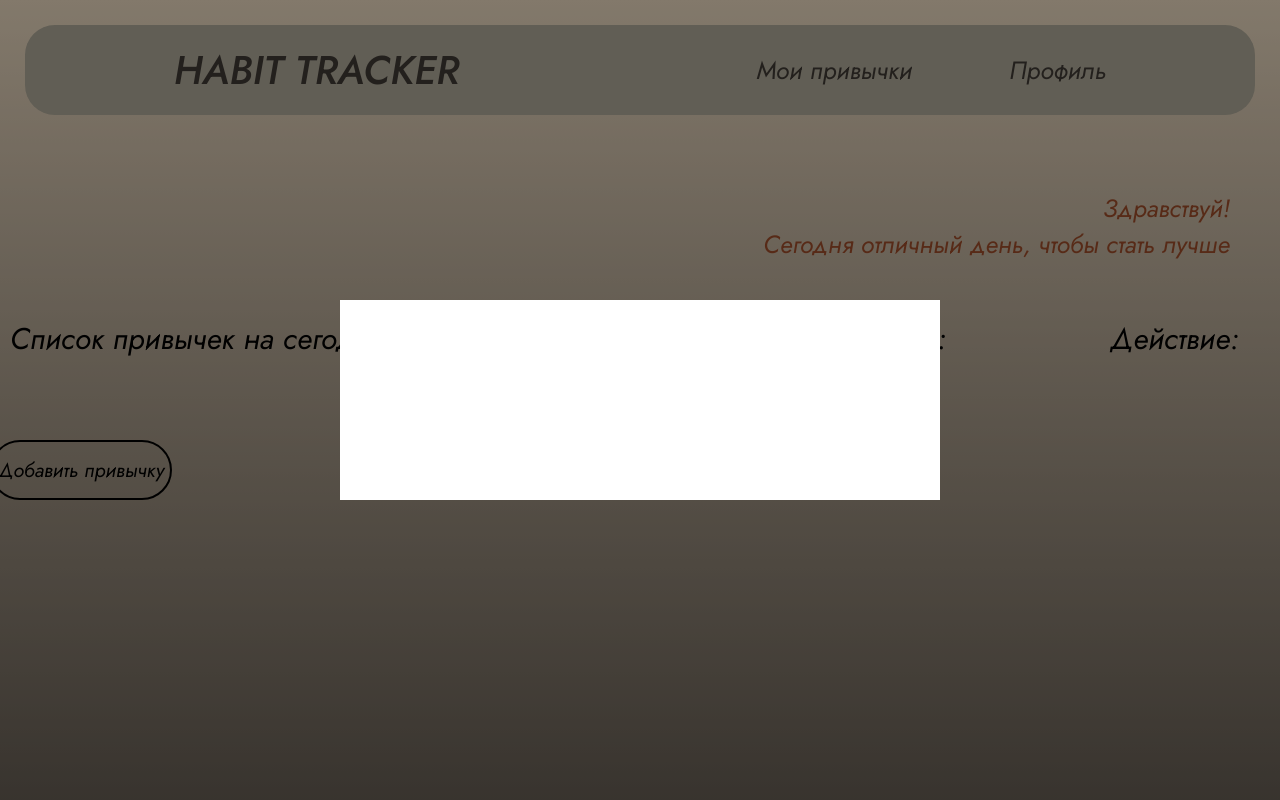
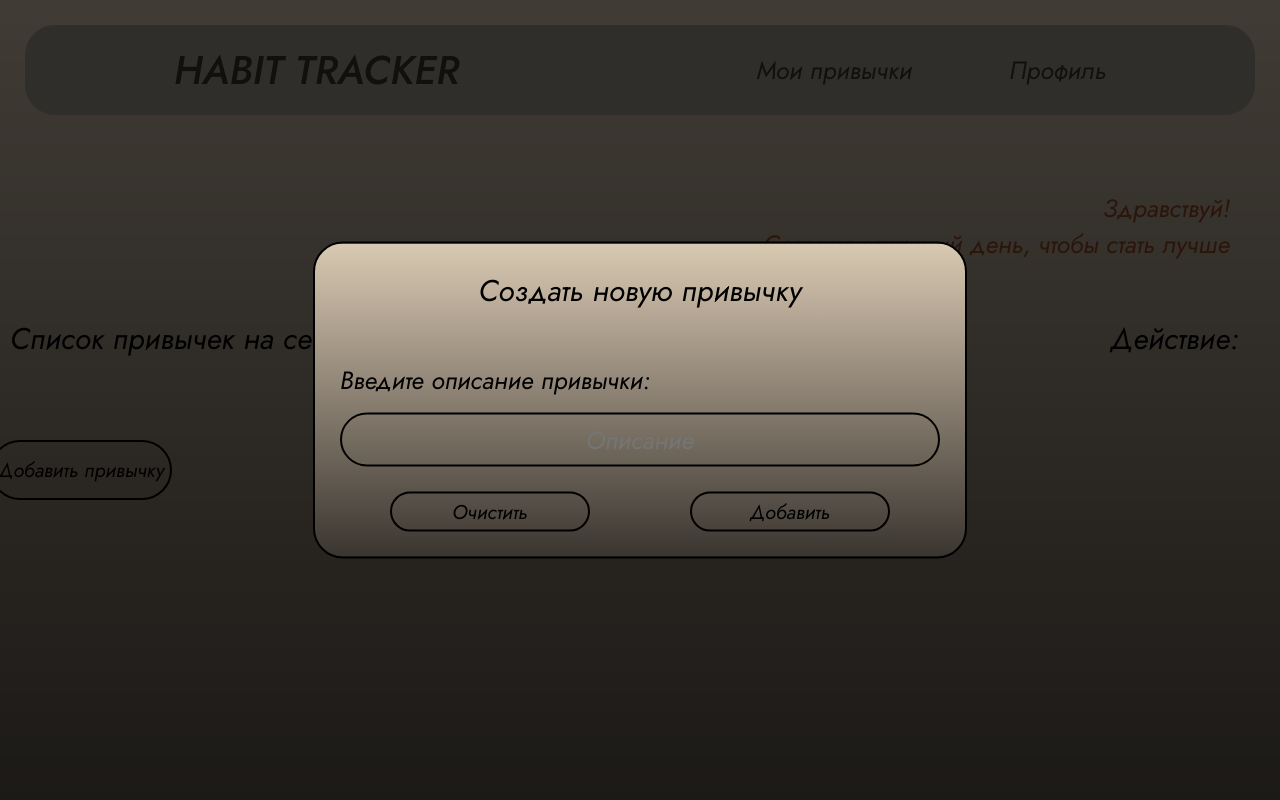
Before and after one commit to clanee/Habit-Tracker, a Next.js app: page / in a window 1280 px wide. Both pictures are taken after a click on the button "Добавить привычку". Shown: the top 800 px of the page. Built offline with nearby package versions, Linux system fonts and the light colour scheme.

Commit message:
finished adding habits

```diff
--- a/app/components/HabitForm/HabitForm.jsx
+++ b/app/components/HabitForm/HabitForm.jsx
@@ -1,10 +1,45 @@
+"use client";
+
 import Styles from "./HabitForm.module.css";
+import { useState } from "react";
 
-export const HabitForm = () => {
+export const HabitForm = (props) => {
+  const [description, setDescription] = useState("");
+
+  const handleSubmit = (e) => {
+    e.preventDefault();
+    props.add(description);
+    setDescription("");
+    props.close();
+  };
+
   return (
-    <p>zzzz</p>
-    // <div className={Styles["habit__form"]}>
-    //   <h2>Создать новую привычку</h2>
-    // </div>
+    <div className={Styles["habit__form"]}>
+      <p className={Styles["habit__form__p"]}>Создать новую привычку</p>
+      <form className={Styles["habit__form__form"]} onSubmit={handleSubmit}>
+        <label className={Styles["habit__form__label"]}>
+          <span className={Styles["habit__form__span"]}>
+            Введите описание привычки:
+          </span>
+          <input
+            type="text"
+            placeholder="Описание"
+            className={Styles["habit__form__input"]}
+            value={description}
+            onChange={(e) => {
+              setDescription(e.target.value);
+            }}
+          ></input>
+        </label>
+        <div className={Styles["habit__form__buttons"]}>
+          <button className={Styles["habit__form__reset"]} type="reset">
+            Очистить
+          </button>
+          <button className={Styles["habit__form__submit"]} type="submit">
+            Добавить
+          </button>
+        </div>
+      </form>
+    </div>
   );
 };
--- a/app/components/HabitForm/HabitForm.module.css
+++ b/app/components/HabitForm/HabitForm.module.css
@@ -0,0 +1,56 @@
+.habit__form {
+  width: 600px;
+  margin: 25px;
+  display: flex;
+  justify-content: flex-start;
+  flex-direction: column;
+  font-family: "Jost";
+}
+
+.habit__form__p {
+  margin: 0;
+  text-align: center;
+}
+
+.habit__form__form {
+  margin-top: 50px;
+}
+
+.habit__form__label {
+  display: flex;
+  flex-direction: column;
+}
+
+.habit__form__span {
+  font-size: 25px;
+}
+
+.habit__form__input {
+  margin-top: 15px;
+  padding: 0;
+  height: 50px;
+  text-align: center;
+  font-size: 25px;
+  border-radius: 30px;
+  border: 2px solid black;
+  font-family: "Jost";
+  background: none;
+}
+
+.habit__form__buttons {
+  margin-top: 25px;
+  width: 600px;
+  display: flex;
+  justify-content: space-around;
+}
+
+.habit__form__reset,
+.habit__form__submit {
+  height: 40px;
+  width: 200px;
+  font-size: 20px;
+  font-family: "Jost";
+  background: none;
+  border: 2px solid black;
+  border-radius: 30px;
+}
--- a/app/components/HabitsList/HabitsList.jsx
+++ b/app/components/HabitsList/HabitsList.jsx
@@ -20,14 +20,15 @@ export const HabitsList = () => {
     });
   };
 
-  const addNewHabit = () => {
+  const addNewHabit = (description) => {
     const newId =
       habits.length > 0
         ? Math.max(...habits.map((current) => current.id)) + 1
         : 1;
+    if (description === "") return;
     setHabits((prev) => [
       ...prev,
-      { id: newId, description: "Task description", completed: false },
+      { id: newId, description: description, completed: false },
     ]);
   };
 
@@ -96,7 +97,7 @@ export const HabitsList = () => {
         <>
           <Overlay isOpened={isPopupOpened} close={closePopup} />
           <AddHabit isOpened={isPopupOpened} close={closePopup}>
-            <HabitForm />
+            <HabitForm add={addNewHabit} close={closePopup} />
           </AddHabit>
         </>
       )}
--- a/app/components/Overlay/Overlay.module.css
+++ b/app/components/Overlay/Overlay.module.css
@@ -3,7 +3,7 @@
   top: 0;
   left: 0;
   inset: 0;
-  background-color: rgb(0 0 0 / 0.4);
+  background-color: rgb(0 0 0 / 0.7);
   display: none;
 }
 
--- a/app/components/Popup/Popup.jsx
+++ b/app/components/Popup/Popup.jsx
@@ -6,6 +6,8 @@ export const AddHabit = (props) => {
       className={`${Styles["popup"]} ${
         props.isOpened && Styles["popup_is-opened"]
       }`}
-    ></div>
+    >
+      <div>{props.children}</div>
+    </div>
   );
 };
--- a/app/components/Popup/Popup.module.css
+++ b/app/components/Popup/Popup.module.css
@@ -3,9 +3,15 @@
   top: 50%;
   left: 50%;
   transform: translate(-50%, -50%);
-  width: 600px;
-  height: 200px;
-  background-color: #fff;
+  width: 650px;
+  border: 2px solid black;
+  border-radius: 30px;
+  background: #d9c9b2;
+  background: linear-gradient(
+    180deg,
+    rgba(217, 201, 178, 1) 0%,
+    rgba(58, 53, 48, 1) 100%
+  );
   display: none;
   z-index: 3;
 }
--- a/app/globals.css
+++ b/app/globals.css
@@ -5,7 +5,7 @@
 
 body {
   width: 100%;
-  height: 1000px;
+  min-height: 1000px;
   margin: 0;
   font-family: "Jost";
 }
```
